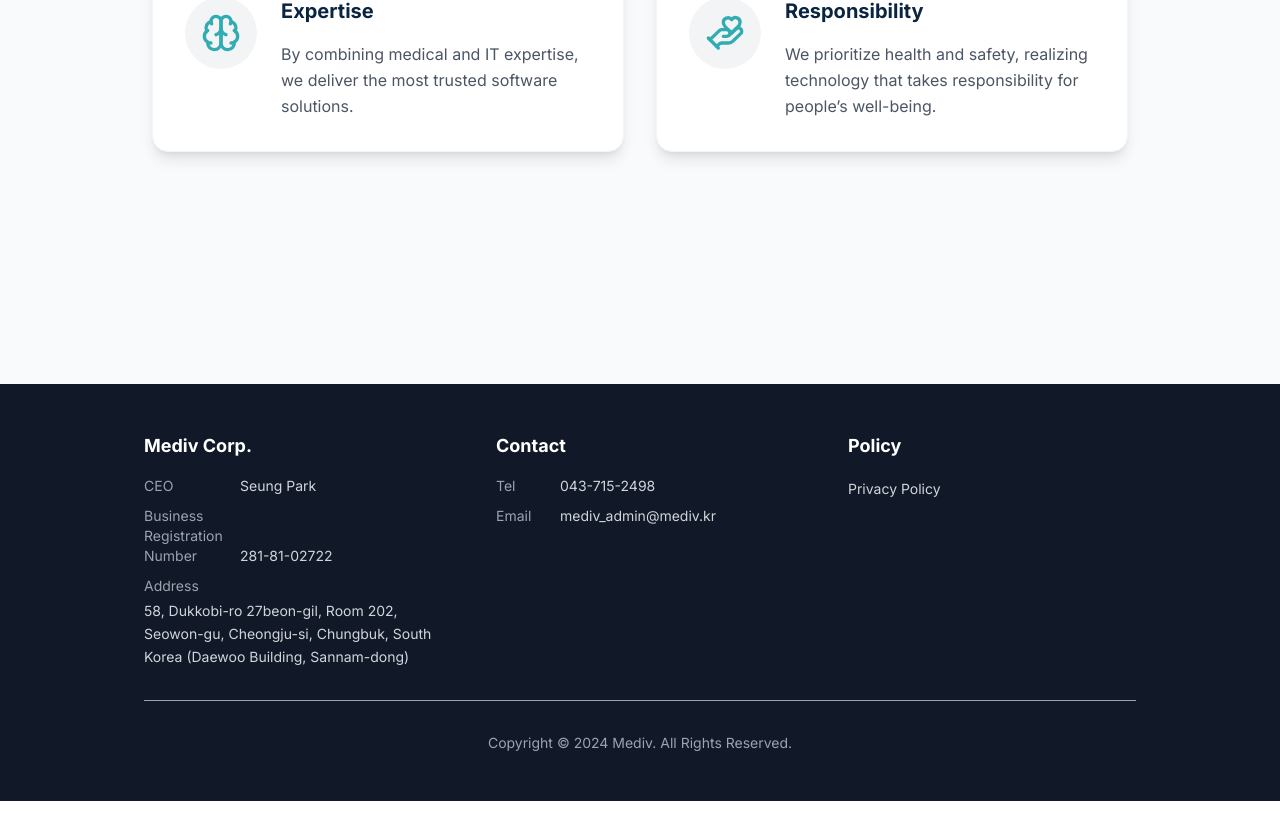
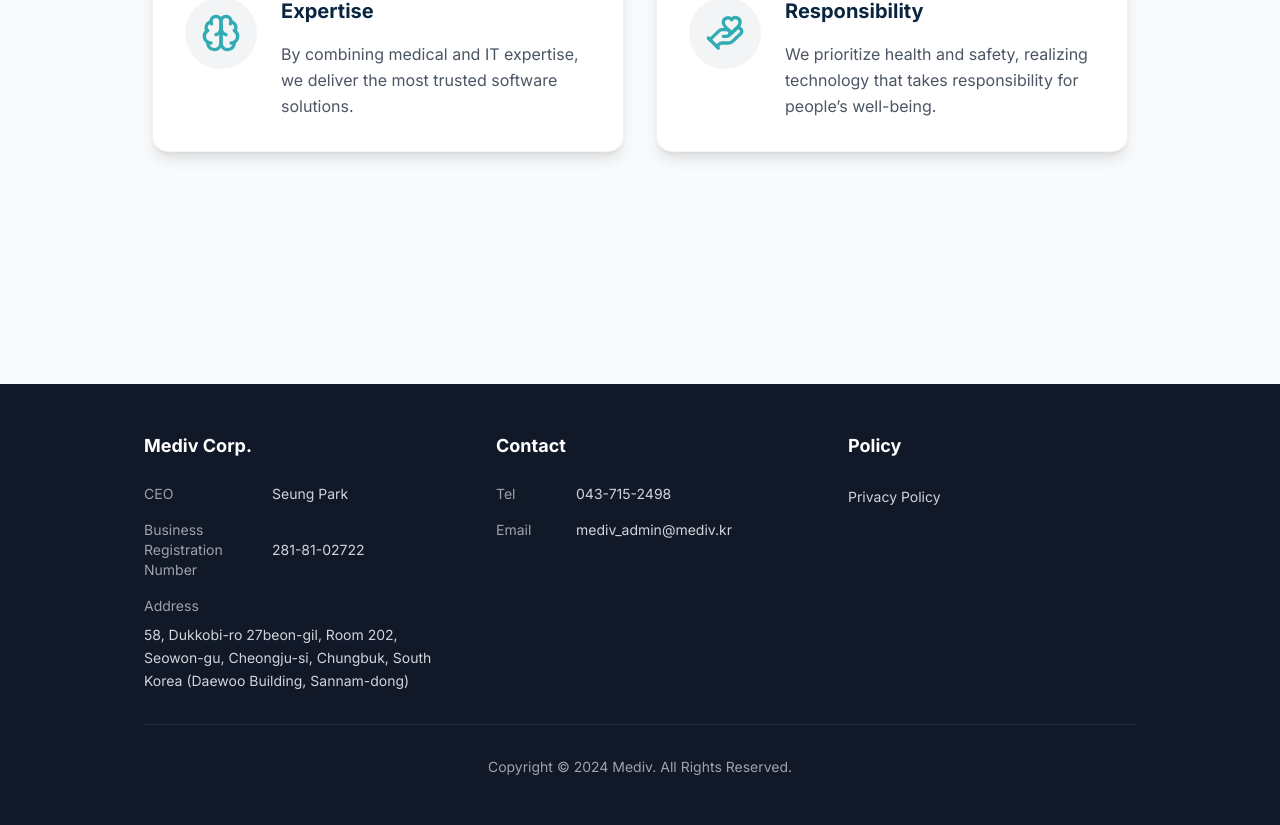
Before and after one commit to hi-rachel/mediv, a Next.js app: page /en/about in a window 1280 px wide. Shown: the part 1394-2219 px from the top of the page. Before the commit the page ends 2195 px from the top, so only its background shows below. Built offline with nearby package versions, Linux system fonts and the light colour scheme.

Commit message:
style(Footer.tsx): 푸터 다국화 적용에 맞게 UI 업데이트

```diff
--- a/app/[locale]/common/Footer.tsx
+++ b/app/[locale]/common/Footer.tsx
@@ -1,5 +1,3 @@
-"use client";
-
 import { Link } from "@/i18n/routing";
 import { useTranslations } from "next-intl";
 
@@ -9,30 +7,28 @@ const Footer = () => {
   return (
     <footer className="bg-gray-900 text-gray-300 py-12">
       <div className="container mx-auto px-4 max-w-5xl">
-        <div className="grid grid-cols-1 md:grid-cols-2 lg:grid-cols-3 gap-16 mb-8">
+        <div className="grid grid-cols-1 md:grid-cols-2 lg:grid-cols-3 gap-8 lg:gap-16 mb-8">
           {/* Company Information */}
-          <div>
-            <h3 className="text-white font-bold mb-4 text-lg">
-              {t("companyName")}
-            </h3>
-            <div className="space-y-2.5">
-              <p className="text-sm">
-                <span className="text-gray-400 inline-block w-24">
+          <div className="space-y-6">
+            <h3 className="text-white font-bold text-lg">{t("companyName")}</h3>
+            <div className="space-y-4">
+              <div className="flex items-center">
+                <span className="text-gray-400 w-32 flex-shrink-0 text-sm">
                   {t("ceo")}
                 </span>
-                {t("ceoName")}
-              </p>
-              <p className="text-sm">
-                <span className="text-gray-400 inline-block w-24">
+                <span className="text-sm">{t("ceoName")}</span>
+              </div>
+              <div className="flex items-center">
+                <span className="text-gray-400 w-32 flex-shrink-0 text-sm">
                   {t("businessRegistrationNumber")}
                 </span>
-                {t("registrationNumber")}
-              </p>
-              <div className="text-sm">
-                <span className="text-gray-400 block mb-1">
+                <span className="text-sm">{t("registrationNumber")}</span>
+              </div>
+              <div className="space-y-2">
+                <span className="text-gray-400 block text-sm">
                   {t("addressTitle")}
                 </span>
-                <address className="not-italic leading-relaxed">
+                <address className="not-italic text-sm leading-relaxed pl-0">
                   {t("address")}
                 </address>
               </div>
@@ -40,39 +36,40 @@ const Footer = () => {
           </div>
 
           {/* Contact Information */}
-          <div>
-            <h3 className="text-white font-bold mb-4 text-lg">
+          <div className="space-y-6">
+            <h3 className="text-white font-bold text-lg">
               {t("contactTitle")}
             </h3>
-            <div className="space-y-2.5">
-              <p className="text-sm">
-                <span className="text-gray-400 inline-block w-16">
+            <div className="space-y-4">
+              <div className="flex items-center">
+                <span className="text-gray-400 w-20 flex-shrink-0 text-sm">
                   {t("tel")}
                 </span>
                 <Link
                   href={`tel:${t("phoneNumber")}`}
-                  className="hover:text-white transition-colors"
+                  className="text-sm hover:text-white transition-colors"
                 >
                   {t("phoneNumber")}
                 </Link>
-              </p>
-              <p className="text-sm">
-                <span className="text-gray-400 inline-block w-16">
+              </div>
+              <div className="flex items-center">
+                <span className="text-gray-400 w-20 flex-shrink-0 text-sm">
                   {t("email")}
                 </span>
                 <Link
                   href={`mailto:${t("emailAddress")}`}
-                  className="hover:text-white transition-colors"
+                  className="text-sm hover:text-white transition-colors"
                 >
                   {t("emailAddress")}
                 </Link>
-              </p>
+              </div>
             </div>
           </div>
 
           {/* Policies */}
+          <div className="space-y-6">
+            <h3 className="text-white font-bold text-lg">{t("policy")}</h3>
             <div>
-            <h3 className="text-white font-bold mb-4 text-lg">{t("policy")}</h3>
               <Link
                 href="/terms"
                 className="text-sm hover:text-white transition-colors"
@@ -81,8 +78,9 @@ const Footer = () => {
               </Link>
             </div>
           </div>
+        </div>
 
-        <div className="border-t border-gray-400 pt-8">
+        <div className="border-t border-gray-800 pt-8">
           <p className="text-sm text-center text-gray-400">
             Copyright © {new Date().getFullYear()} Mediv. All Rights Reserved.
           </p>
```
Lines whose indentation alone changed are shown as unchanged.
